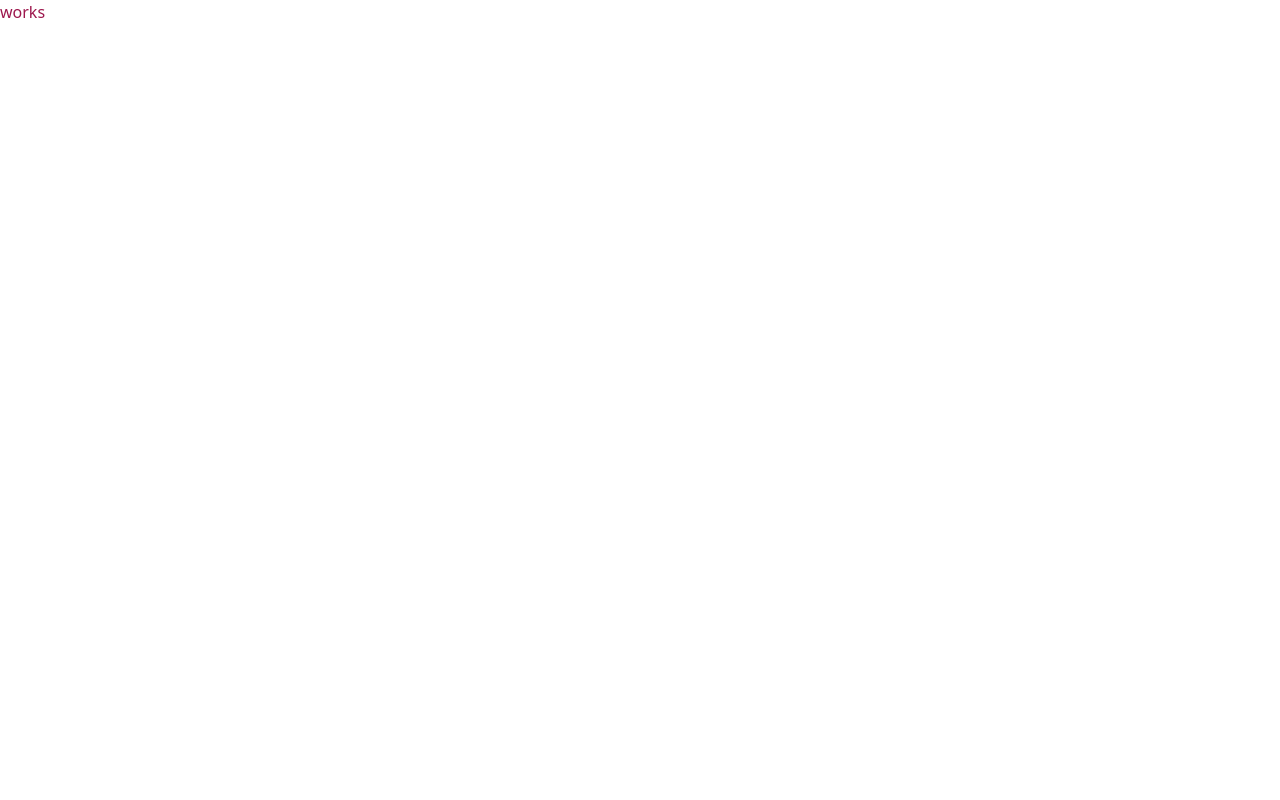
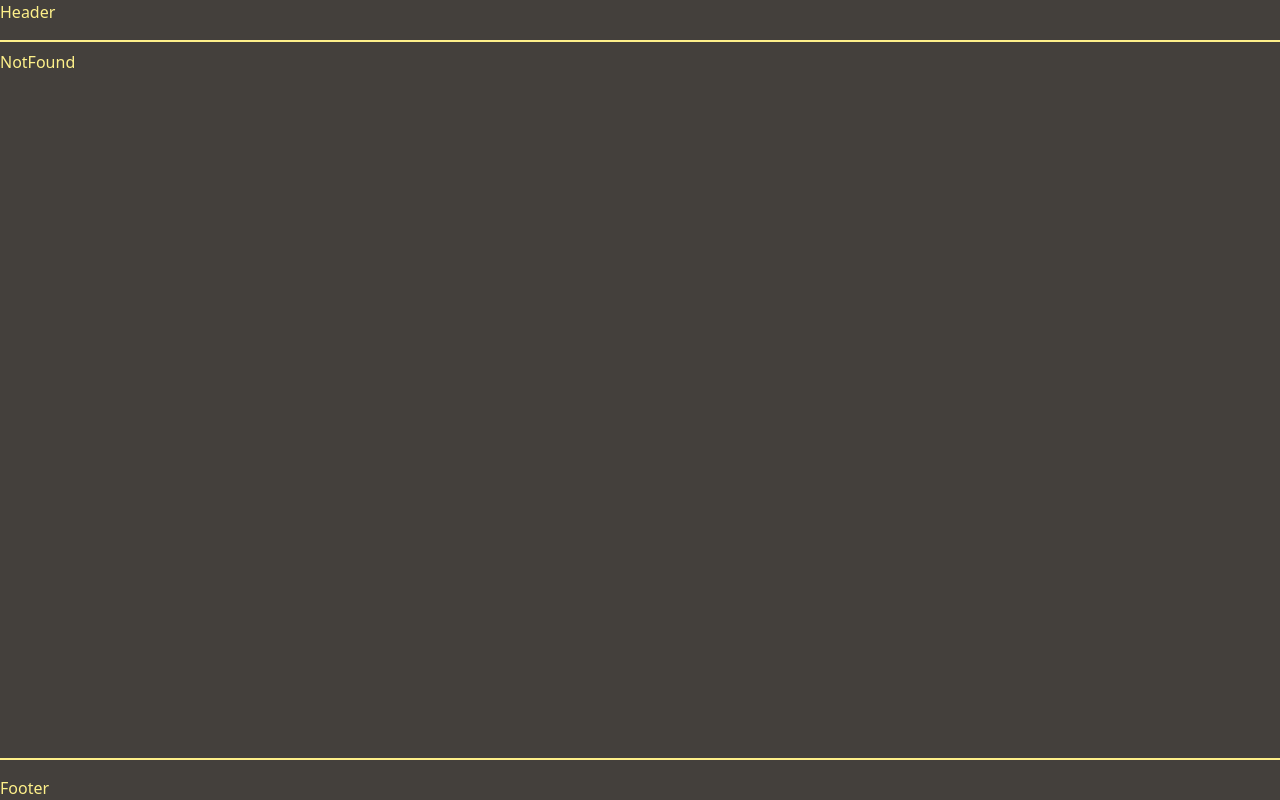
Before and after one commit to muwa37/good-things-todo, a React (Vite) app in the folder client/: page /todo in a window 1280 px wide. Built offline with nearby package versions, Linux system fonts and the light colour scheme.

Commit message:
Added client routing

```diff
--- a/client/src/App.tsx
+++ b/client/src/App.tsx
@@ -1,5 +1,7 @@
+import AppRouter from './components/logic/AppRouter';
+
 function App() {
-  return <div className='text-pink-800'>works</div>;
+  return <AppRouter />;
 }
 
 export default App;
--- /dev/null
+++ b/client/src/components/layout/Main.tsx
@@ -0,0 +1,15 @@
+import { Outlet } from 'react-router-dom';
+import Footer from './Footer';
+import Header from './Header';
+
+export const Main = () => {
+  return (
+    <div className='h-screen w-screen flex flex-col justify-between bg-stone-700 text-yellow-200 transition-all'>
+      <Header />
+      <div className='py-2 h-[90%] border-y-2 border-yellow-200'>
+        <Outlet />
+      </div>
+      <Footer />
+    </div>
+  );
+};
--- /dev/null
+++ b/client/src/components/logic/AppRouter.tsx
@@ -0,0 +1,30 @@
+import { useSelector } from 'react-redux';
+import { BrowserRouter, Route, Routes } from 'react-router-dom';
+import About from '../../pages/About';
+import Auth from '../../pages/Auth';
+import Friends from '../../pages/Friends';
+import NotFound from '../../pages/NotFound';
+import Todo from '../../pages/Todo';
+import { selectIsAuth } from '../../store/user/selectors';
+import { Main } from '../layout/Main';
+
+const AppRouter = () => {
+  const isAuth = useSelector(selectIsAuth);
+  return (
+    <div>
+      <BrowserRouter>
+        <Routes>
+          <Route path='/' element={<Main />}>
+            <Route path='*' element={<NotFound />} />
+            <Route path='/about' element={<About />} />
+            <Route path='/auth' element={<Auth />} />
+            {isAuth && <Route path='/friends' element={<Friends />} />}
+            {isAuth && <Route path='/todo' element={<Todo />} />}
+          </Route>
+        </Routes>
+      </BrowserRouter>
+    </div>
+  );
+};
+
+export default AppRouter;
--- a/client/src/components/ui/MyButton.tsx
+++ b/client/src/components/ui/MyButton.tsx
@@ -1,5 +1,5 @@
 const MyButton = () => {
-  return <div>MyButton</div>;
+  return <button>MyButton</button>;
 };
 
 export default MyButton;
--- a/client/src/main.tsx
+++ b/client/src/main.tsx
@@ -1,5 +1,11 @@
 import { createRoot } from 'react-dom/client';
+import { Provider } from 'react-redux';
 import App from './App.tsx';
 import './index.css';
+import { store } from './store';
 
-createRoot(document.getElementById('root')!).render(<App />);
+createRoot(document.getElementById('root')!).render(
+  <Provider store={store}>
+    <App />
+  </Provider>
+);
--- /dev/null
+++ b/client/src/pages/NotFound.tsx
@@ -0,0 +1,5 @@
+const NotFound = () => {
+  return <div>NotFound</div>;
+};
+
+export default NotFound;
```
